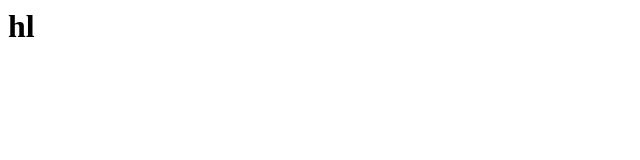
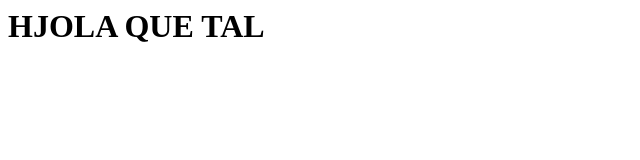
Before and after one commit to kevinsetup/otra-prueva-aqui-salon-8, a plain HTML site: page index.html in a window 1280 px wide. Shown: the whole page, without its empty margins (0-640 px from the left). Drawn offline with Linux system fonts and the light colour scheme.

Commit message:
actualizaciòn

```diff
--- a/index.html
+++ b/index.html
@@ -1,3 +1,3 @@
 <html>
-	<h1> hl</h1>
+	<h1> HJOLA QUE TAL</h1>
 </html>
```
Also changed, not shown: 1 other file.
